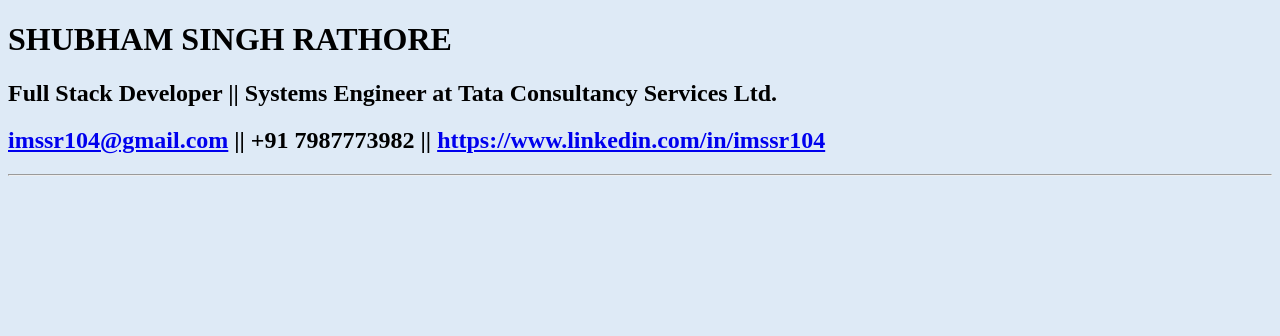
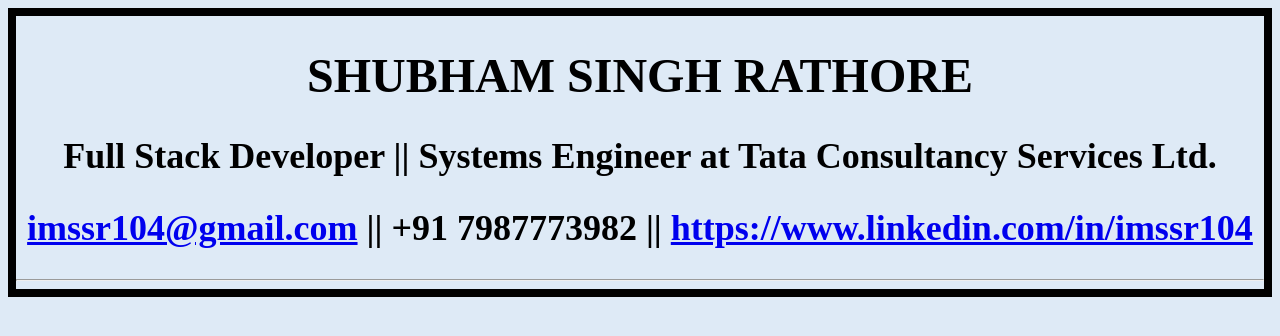
Before and after one commit to imssr104/resume, a plain HTML site: page index.html in a window 1280 px wide. Drawn offline with Linux system fonts and the light colour scheme.

Commit message:
Update index.css

```diff
--- a/styles/index.css
+++ b/styles/index.css
@@ -2,9 +2,18 @@
     /* background: #ACDBD8;
     background: linear-gradient(90deg, #ACDBD8, #F8F8F8); */
     background-color: rgb(222 234 246);
+
+    border: 8px solid black;
 }
 
-.name{
+.name-heading{
     font-family: 'Calibri Light';
+    text-align: center;
+    font-size: 48px;
+}
 
+.name-sub-heading{
+    font-family: 'Calibri Light';
+    text-align: center;
+    font-size: 36px;
 }
```
